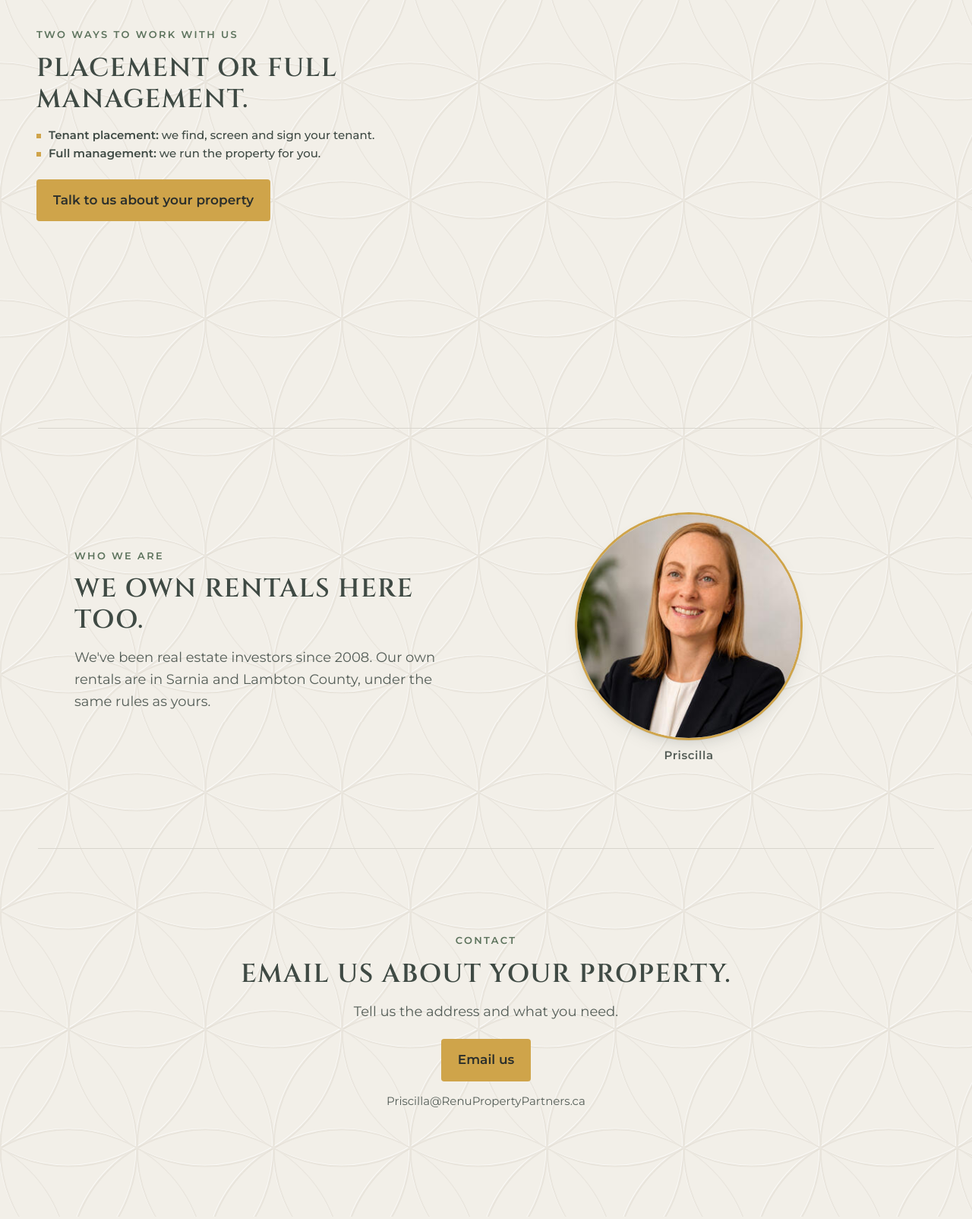
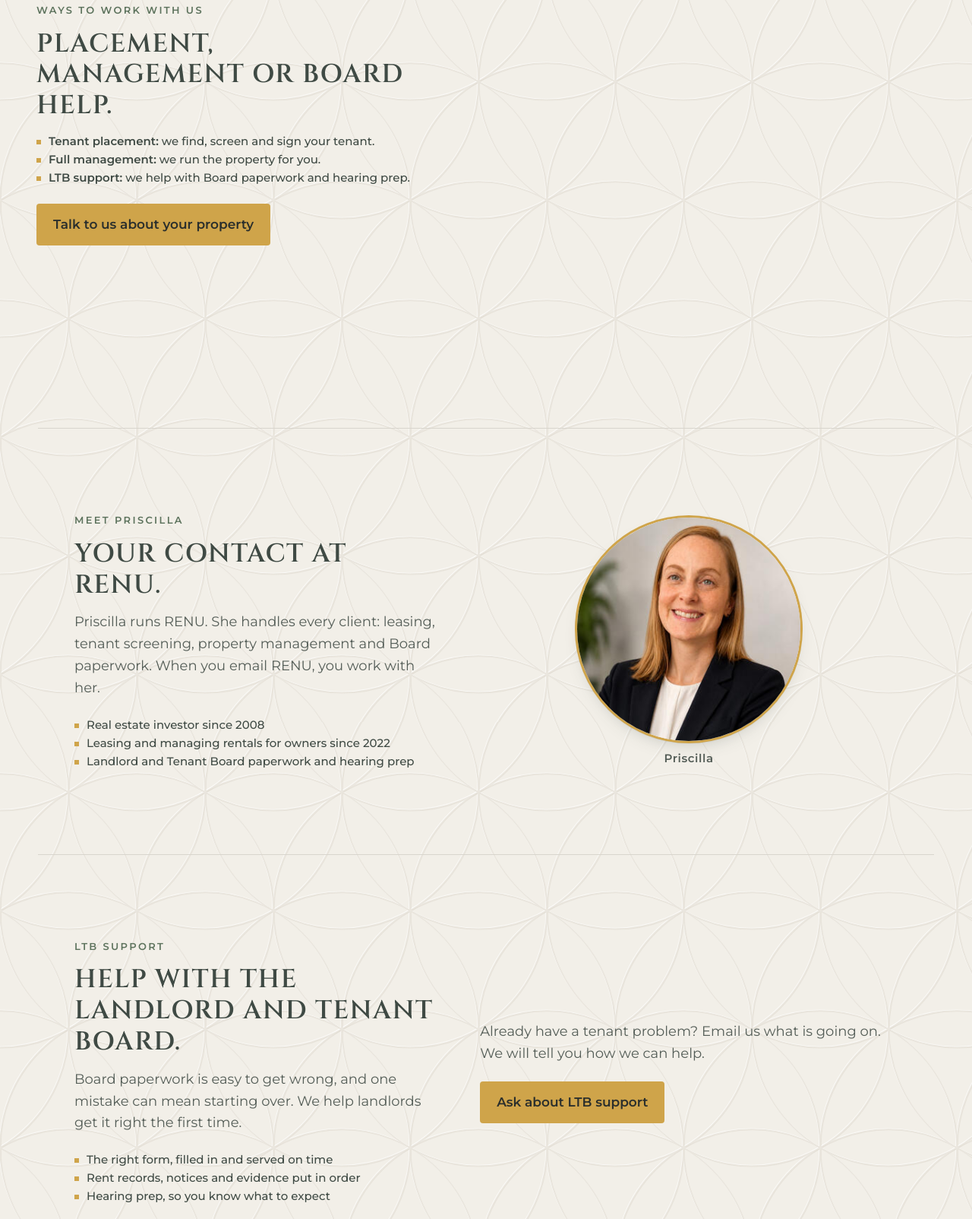
Before and after one commit to PrimeFoldTools/renu-site, a plain HTML site: page index.html in a window 1280 px wide. Shown: the part 5037-6641 px from the top of the page at 76% size. Drawn offline with Linux system fonts and the light colour scheme.

Commit message:
Add Meet Priscilla + LTB support sections; family photo under Who we are; Collin not client-facing
Co-Authored-By: Claude Opus 5.5 <noreply@anthropic.com>

```diff
--- a/index.html
+++ b/index.html
@@ -133,11 +133,15 @@ nav a{color:inherit}
   <section class="ch"><span class="k">03 · Screening</span><h2>Screening first.</h2><p>Most rental problems start with the wrong tenant. We check legal, verifiable facts, the same way for every applicant.</p></section>
   <section class="ch"><span class="k">04 · Placement</span><h2>The right person inside.</h2><p>We market the unit, run the showings, screen the applicants and sign the lease.</p></section>
   <section class="ch"><span class="k">05 · Management</span><h2>Your property, kept up.</h2><p>Rent collected, repairs arranged, records kept. Small problems get caught early.</p></section>
-  <section class="ch" id="ways"><span class="k">Two ways to work with us</span><h2>Placement or full management.</h2><ul class="proof"><li><b>Tenant placement:</b> we find, screen and sign your tenant.</li><li><b>Full management:</b> we run the property for you.</li></ul><div style="margin-top:22px"><a class="btn" href="#contact">Talk to us about your property</a></div></section>
+  <section class="ch" id="ways"><span class="k">Ways to work with us</span><h2>Placement, management or Board help.</h2><ul class="proof"><li><b>Tenant placement:</b> we find, screen and sign your tenant.</li><li><b>Full management:</b> we run the property for you.</li><li><b>LTB support:</b> we help with Board paperwork and hearing prep.</li></ul><div style="margin-top:22px"><a class="btn" href="#contact">Talk to us about your property</a></div></section>
  </div>
 </div>
-<section class="about" id="who"><div><span class="k">Who we are</span><h2>We own rentals here too.</h2><p>We've been real estate investors since 2008. Our own rentals are in Sarnia and Lambton County, under the same rules as yours.</p></div>
+<section class="about" id="priscilla"><div><span class="k">Meet Priscilla</span><h2>Your contact at RENU.</h2><p>Priscilla runs RENU. She handles every client: leasing, tenant screening, property management and Board paperwork. When you email RENU, you work with her.</p><ul class="proof"><li>Real estate investor since 2008</li><li>Leasing and managing rentals for owners since 2022</li><li>Landlord and Tenant Board paperwork and hearing prep</li></ul></div>
  <div class="photos"><figure class="solo"><img class="duo" src="people/team_1.jpg" width="316" height="316" alt="Priscilla" loading="lazy"><figcaption>Priscilla</figcaption></figure></div></section>
+<section class="about" id="ltb"><div><span class="k">LTB support</span><h2>Help with the Landlord and Tenant Board.</h2><p>Board paperwork is easy to get wrong, and one mistake can mean starting over. We help landlords get it right the first time.</p><ul class="proof"><li>The right form, filled in and served on time</li><li>Rent records, notices and evidence put in order</li><li>Hearing prep, so you know what to expect</li></ul></div>
+ <div><p>Already have a tenant problem? Email us what is going on. We will tell you how we can help.</p><a class="btn" href="#contact">Ask about LTB support</a></div></section>
+<section class="about" id="who"><div><span class="k">Who we are</span><h2>We own rentals here too.</h2><p>RENU is a family business. Priscilla and her husband, Collin, have invested in rentals since 2008. Our own rentals are in Sarnia and Lambton County, under the same rules as yours.</p><p>Collin is a co-owner. He does not work with clients. All leasing and management goes through Priscilla.</p></div>
+ <div class="photos"><img class="duo" src="people/team_together.jpg" width="306" height="306" alt="Priscilla and Collin outdoors by the water" loading="lazy"></div></section>
 <section class="contact" id="contact"><span class="k">Contact</span><h2>Email us about your property.</h2><p>Tell us the address and what you need.</p><a class="btn" href="mailto:priscilla@renupropertypartners.ca?subject=My%20rental%20property">Email us</a><span class="addr">Priscilla@RenuPropertyPartners.ca</span></section>
 
 <a class="pill" id="pill" href="#contact">Email us</a>
```
